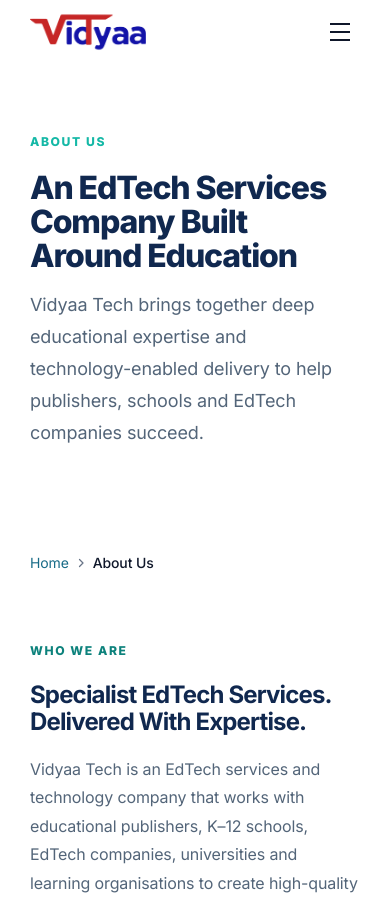
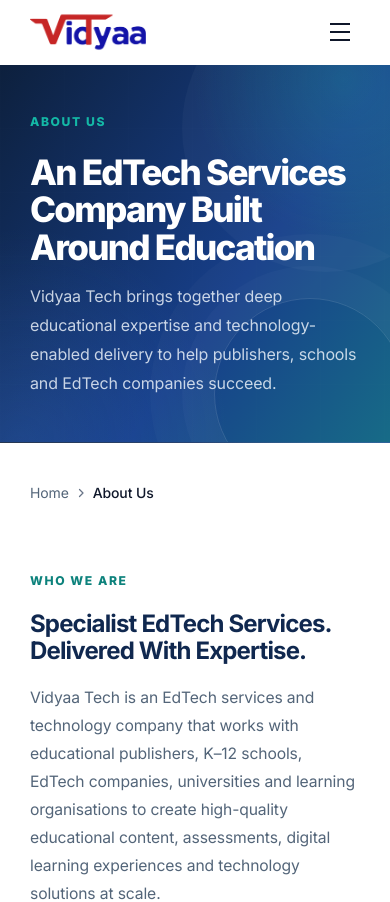
Before and after one commit to Siddhant-Vidyaa-Tech/Website, a Next.js app: page /about-us in a window 390 px wide. Shown: the top 902 px of the page. Built offline with nearby package versions, Linux system fonts and the light colour scheme.

Commit message:
Polish shared inner-page heroes, forms and content cards

```diff
--- a/app/design-refresh.css
+++ b/app/design-refresh.css
@@ -250,3 +250,206 @@
 /* Keep primary action labels readable against the refreshed teal accent */
 .btn-primary { background: #0f766e; border-color: #0f766e; color: #fff; }
 .btn-primary:hover { background: #115e59; border-color: #115e59; color: #fff; box-shadow: 0 10px 24px rgba(15,118,110,.22); }
+
+
+
+/* ============================================================
+   INNER-PAGE POLISH — shared page hero, editorial content and forms
+   ============================================================ */
+.page-hero {
+  isolation: isolate;
+  border-bottom: 1px solid #e2eaf1;
+}
+.page-hero--navy {
+  color: #fff;
+  border-bottom-color: rgba(255,255,255,.1);
+  background:
+    radial-gradient(ellipse at 88% 4%, rgba(20,184,166,.22), transparent 31%),
+    radial-gradient(ellipse at 5% 100%, rgba(73,133,222,.2), transparent 40%),
+    linear-gradient(125deg,#0d203d 0%,#173f8a 60%,#176b87 100%);
+}
+.page-hero--navy::after {
+  content: "";
+  position: absolute;
+  width: clamp(12rem,26vw,23rem);
+  height: clamp(12rem,26vw,23rem);
+  right: clamp(-5rem,-3vw,-1rem);
+  bottom: clamp(-9rem,-7vw,-3rem);
+  border: 1px solid rgba(255,255,255,.13);
+  border-radius: 50%;
+  box-shadow: 0 0 0 2rem rgba(255,255,255,.025), 0 0 0 4rem rgba(255,255,255,.02);
+  pointer-events: none;
+  z-index: -1;
+}
+.page-hero--navy .hero-grid-pattern { opacity: .25; }
+.page-hero--navy .page-hero__content h1 { color: #fff; }
+.page-hero--navy .page-hero__content p { color: rgba(245,250,255,.8); }
+.page-hero--navy .section-label { color: #8de5d8 !important; }
+.page-hero--light {
+  background:
+    radial-gradient(ellipse at 88% 0%, rgba(20,184,166,.1), transparent 32%),
+    linear-gradient(180deg,#f7fafc 0%,#fff 100%);
+  border-bottom-color: #e0e8f0;
+}
+.page-hero--light .page-hero__content h1 { color: #10284f; }
+.page-hero--light .page-hero__content p { color: #536579; }
+.page-hero--visual {
+  background:
+    radial-gradient(ellipse at 92% 7%, rgba(20,184,166,.11), transparent 30%),
+    linear-gradient(150deg,#f6f9fc,#fff 70%);
+}
+.page-hero__content { min-width: 0; }
+.page-hero__content h1 {
+  max-width: 19ch;
+  margin-top: .65rem;
+  margin-bottom: 1rem;
+  font-size: clamp(2.25rem,4.2vw,3.75rem);
+  line-height: 1.07;
+  letter-spacing: -.05em;
+  text-wrap: balance;
+}
+.page-hero__content p {
+  max-width: 62ch;
+  font-size: clamp(1rem,1.25vw,1.14rem);
+  line-height: 1.8;
+}
+.page-hero-grid { grid-template-columns: minmax(0,1fr) minmax(280px,.8fr); gap: clamp(2rem,5vw,4.25rem); }
+.page-hero-visual { min-width: 0; }
+.page-hero-visual .service-artwork,
+.page-hero-visual .industry-artwork {
+  min-height: 0;
+  aspect-ratio: 1.18 / 1;
+  border: 1px solid #dce6ee;
+  border-radius: 22px;
+  padding: clamp(.75rem,2vw,1.5rem);
+  background: rgba(255,255,255,.86);
+  box-shadow: 0 20px 48px rgba(16,40,79,.09);
+}
+.page-hero-visual .service-artwork__screen { min-height: 0; }
+.page-hero-visual .industry-artwork__paper { border-radius: 12px; }
+.page-hero-visual img { object-fit: contain; }
+.breadcrumb,
+nav[aria-label="Breadcrumb"] { color: #64768a; }
+nav[aria-label="Breadcrumb"] a { color: #536579; }
+nav[aria-label="Breadcrumb"] a:hover { color: #0f766e; }
+.prose {
+  max-width: 76ch;
+  color: #344a63;
+  font-size: .98rem;
+  line-height: 1.85;
+}
+.prose h2 {
+  margin-top: 2.6rem;
+  padding-top: .2rem;
+  color: #10284f;
+  font-size: clamp(1.25rem,2.3vw,1.65rem);
+  letter-spacing: -.025em;
+}
+.prose h3 { color: #173f8a; }
+.prose p,.prose li { color: #536579; }
+.prose a { color: #176b87; text-decoration: underline; text-decoration-color: rgba(23,107,135,.3); text-underline-offset: .18em; }
+.prose a:hover { color: #0f766e; }
+.contact-page-section { padding-bottom: clamp(4rem,7vw,6rem); }
+.contact-page-grid { align-items: start; gap: clamp(2rem,4vw,3.5rem); }
+.contact-info-card,
+.contact-next-steps,
+.contact-form-panel {
+  border-radius: 20px;
+  box-shadow: 0 8px 28px rgba(16,40,79,.055);
+}
+.contact-info-card { background: linear-gradient(145deg,#f7fafc,#fff); border-color: #e0e8f0; }
+.contact-info-card h2,.contact-form-panel h2 { color: #10284f; font-size: 1.3rem; letter-spacing: -.025em; }
+.contact-info-card a { color: #176b87; overflow-wrap: anywhere; }
+.contact-info-card a:hover { color: #0f766e; }
+.contact-info-card .rounded-lg,
+.about-value-card > div:first-child {
+  border-radius: 13px;
+  background: #e9f7f5;
+  color: #176b87;
+}
+.contact-next-steps {
+  background: linear-gradient(145deg,#10284f,#173f8a 72%,#176b87);
+  border: 1px solid rgba(255,255,255,.1);
+}
+.contact-next-steps h3 { color: #fff; }
+.contact-next-steps li span:first-child { background: #0f766e; }
+.contact-form-panel {
+  padding: clamp(1.25rem,3vw,2rem);
+  border: 1px solid #e0e8f0;
+  background: #fff;
+}
+.contact-form-panel form { gap: 1.4rem; }
+.form-label { color: #344a63; font-size: .86rem; font-weight: 700; }
+.form-input, select.form-input, textarea.form-input {
+  min-height: 49px;
+  border: 1px solid #d4e0eb;
+  border-radius: 12px;
+  background: #fbfdff;
+  color: #15263d;
+}
+textarea.form-input { min-height: 140px; resize: vertical; }
+.form-input::placeholder { color: #7b8b9b; }
+.form-input:focus { background: #fff; border-color: #168da5; box-shadow: 0 0 0 4px rgba(22,141,165,.12); }
+.form-input.error { border-color: #c24141; background: #fffafa; }
+.form-error { color: #b4232d; font-size: .8rem; }
+.about-feature-card { border-radius: 24px; box-shadow: 0 20px 48px rgba(16,40,79,.095); }
+.about-value-card {
+  height: 100%;
+  border-radius: 18px;
+  background: linear-gradient(145deg,#fff,#f6f9fc);
+  transition: transform .22s ease,border-color .22s ease,box-shadow .22s ease;
+}
+.about-value-card:hover { transform: translateY(-3px); border-color: rgba(13,148,136,.35); box-shadow: 0 14px 30px rgba(16,40,79,.075); }
+.about-value-card h3 { color: #10284f; }
+.about-mission { background: linear-gradient(125deg,#10284f,#173f8a 62%,#176b87); }
+.about-mission h2 { max-width: 20ch; margin-inline: auto; line-height: 1.12; }
+.about-mission p { max-width: 62ch; margin-inline: auto; color: rgba(255,255,255,.82); }
+.industry-listing-card {
+  height: 100%;
+  border-color: #e0e8f0;
+  border-radius: 20px;
+  box-shadow: 0 5px 22px rgba(16,40,79,.045);
+}
+.industry-listing-card > .industry-artwork { min-height: 210px; }
+.industry-listing-card > div:last-child { padding: clamp(1.15rem,2vw,1.6rem); }
+.industry-listing-card h2 { font-size: clamp(1.1rem,1.5vw,1.35rem); }
+.industry-listing-card .industry-artwork__paper { border-radius: 12px; }
+.service-listing-card { height: 100%; display: flex; flex-direction: column; }
+.service-listing-card .service-artwork { flex: 0 0 auto; border-radius: 17px 17px 0 0; }
+.service-listing-card > div:last-child { display: flex; flex: 1; flex-direction: column; align-items: flex-start; }
+.service-listing-card > div:last-child > span { margin-top: auto; }
+.service-deliver-item { height: 100%; }
+.service-deliver-item > div:first-child { border-radius: 13px; background: #e9f7f5; color: #176b87; }
+.service-faq-item { border-color: #e0e8f0; }
+.service-faq-item__question { padding-block: .25rem; color: #10284f; }
+.service-faq-item[open] .service-faq-item__question { color: #176b87; }
+.case-study-tile h3 { color: #10284f; }
+.case-study-tile .rounded-full { border-color: #dbe5ed; background: #f6f9fc; color: #536579; }
+@media (max-width: 1023px) {
+  .page-hero-grid { grid-template-columns: minmax(0,1fr) minmax(260px,.8fr); gap: 2rem; }
+  .page-hero__content h1 { font-size: clamp(2rem,4.5vw,3.25rem); }
+  .industry-listing-card > .industry-artwork { min-height: 180px; }
+}
+@media (max-width: 767px) {
+  .page-hero { padding-block: 3.25rem; }
+  .page-hero-grid { grid-template-columns: minmax(0,1fr); gap: 1.5rem; }
+  .page-hero__content h1 { max-width: 17ch; font-size: clamp(2rem,8.5vw,2.8rem); }
+  .page-hero__content p { font-size: 1rem; }
+  .page-hero-visual .service-artwork,
+  .page-hero-visual .industry-artwork { aspect-ratio: 1.65 / 1; max-height: 320px; }
+  .contact-form-panel { padding: 1.15rem; }
+  .contact-page-grid { gap: 1.5rem; }
+  .industry-listing-card > .industry-artwork { min-height: 165px; }
+  .prose h2 { margin-top: 2rem; }
+}
+@media (max-width: 480px) {
+  .page-hero { padding-block: 2.75rem; }
+  .page-hero__content h1 { font-size: clamp(1.9rem,9vw,2.4rem); }
+  .page-hero-visual .service-artwork,
+  .page-hero-visual .industry-artwork { aspect-ratio: 1.3 / 1; min-height: 0; }
+  .industry-listing-card > .industry-artwork { min-height: 150px; }
+}
+@media (prefers-reduced-motion: reduce) {
+  .about-value-card { transition: none; }
+  .about-value-card:hover { transform: none; }
+}
```
